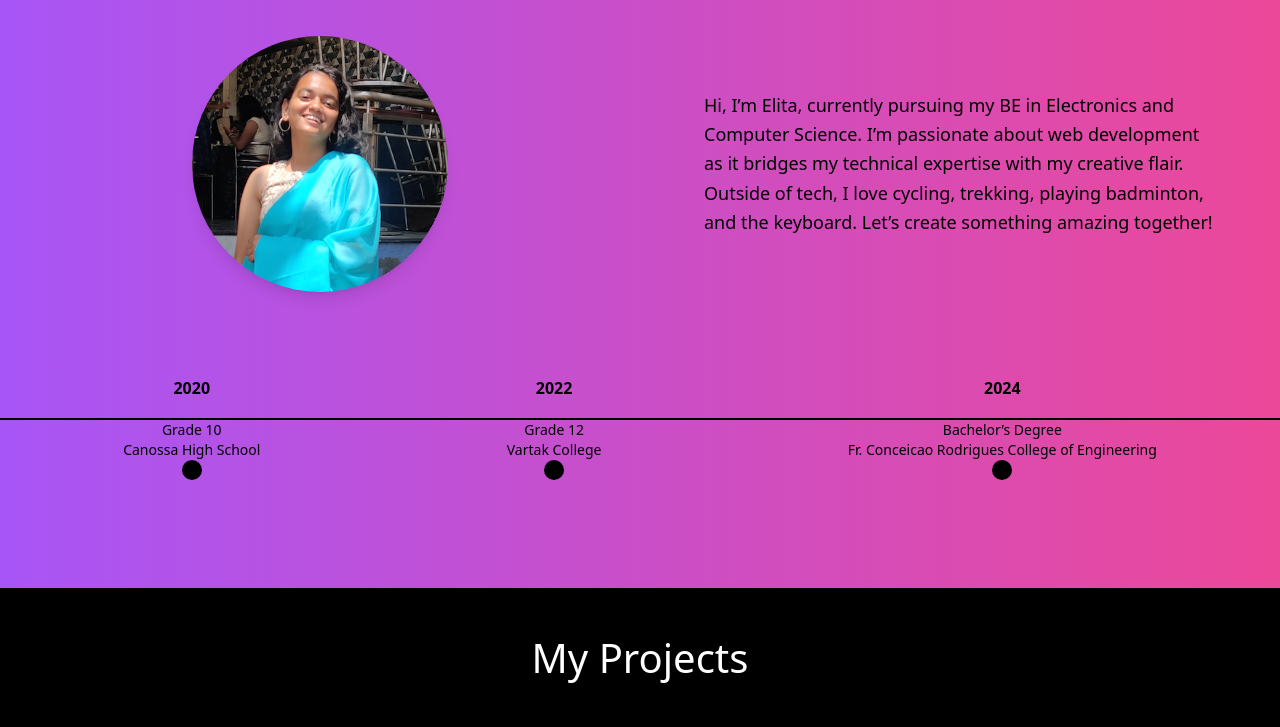
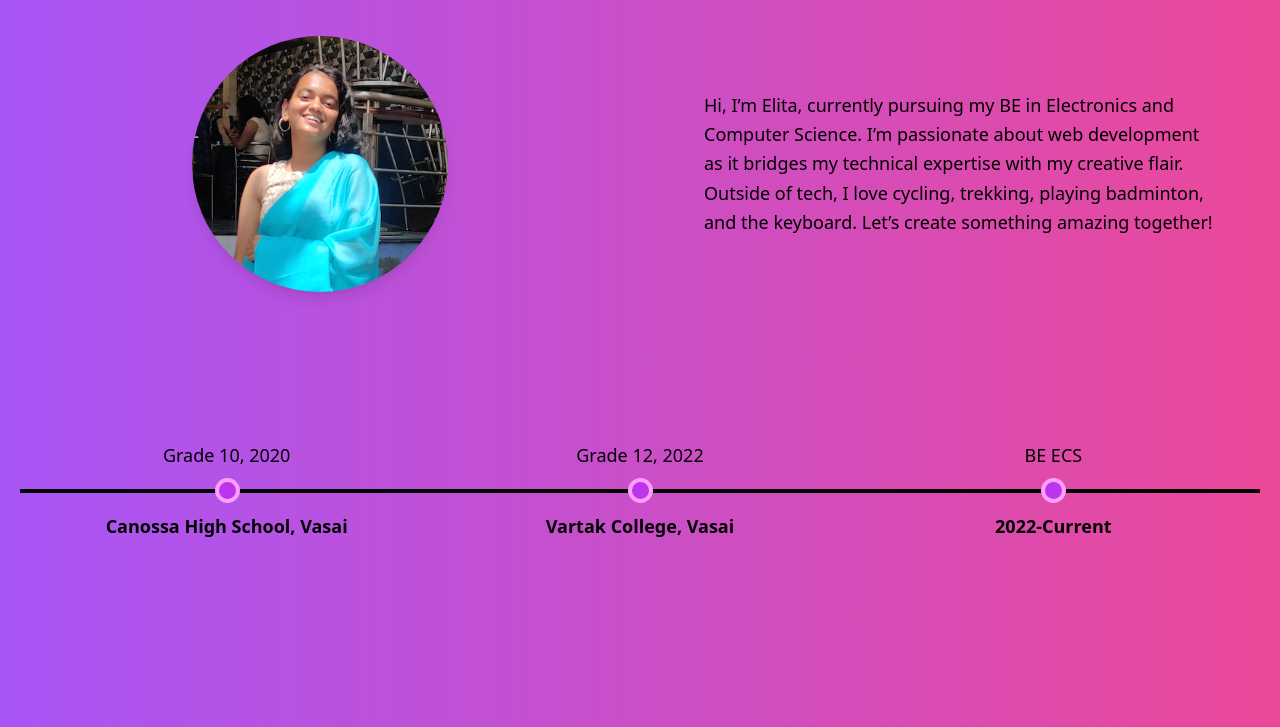
Before and after one commit to ELITE-DEV-22/portfolio, a React (Create React App) app: page / in a window 1280 px wide. Shown: the part 908-1635 px from the top of the page. Built offline with nearby package versions, Linux system fonts and the light colour scheme.

Commit message:
Tweak the timeline
Corrected the timeline

```diff
--- a/package.json
+++ b/package.json
@@ -13,6 +13,7 @@
     "react-intersection-observer": "^9.13.1",
     "react-scripts": "5.0.1",
     "react-scroll": "^1.9.0",
+    "swiper": "^11.1.14",
     "web-vitals": "^2.1.4"
   },
   "scripts": {
--- a/src/components/timeline.css
+++ b/src/components/timeline.css
@@ -1,41 +1,83 @@
-.timeline-container {
-    position: relative;
-    display: flex;
-    align-items: flex-start; /* Align items at the top */
-    justify-content: space-around; /* Space points evenly */
-    margin-top: 20px; /* Add margin for better spacing */
+body {
+  background: #e8eeff;
 }
 
-  .timeline-line {
-    position: absolute;
-    width: 100%; /* Full width */
-    height: 2px; /* Line thickness */
-    background: black; /* Line color */
-    top: 50%; /* Center the line vertically */
-    z-index: 0; /* Place line below the dots */
+#app {
+  padding: 50px 0;
 }
 
-  .timeline-point {
-    position: relative;
+.timeline {
+  margin: 50px 0;
+  list-style-type: none;
+  display: flex;
+  padding: 0;
   text-align: center;
-    opacity: 0; /* Start hidden */
-    transform: translateY(20px); /* Slide effect */
-    transition: opacity 0.6s ease, transform 0.6s ease; /* Animation effect */
-    z-index: 1; /* Place points above the line */
 }
 
-  .timeline-point.fade-in {
-    opacity: 1; /* Fade in */
-    transform: translateY(0); /* Slide to original position */
+.swiper-slide {
+  transition: all 200ms ease-in;
 }
 
-  .dot {
-    width: 20px; /* Dot size */
-    height: 20px; /* Dot size */
-    background: black; /* Dot color */
-    border-radius: 50%; /* Circle shape */
+.timestamp {
+  width: 100%; /* Allows flexible width for each slide */
+  margin-bottom: 20px;
+  padding: 0px 40px;
+  display: flex;
+  flex-direction: column;
+  justify-content: center;
+  align-items: center;
+  font-weight: 100;
+}
+
+.status {
+  padding: 0px 40px;
+  display: flex;
+  justify-content: center;
+  border-top: 4px solid #000000;
+  position: relative;
+  transition: all 200ms ease-in;
+}
+
+.status span {
+  font-weight: 600;
+  padding-top: 20px;
+}
+
+.status span:before {
+  content: '';
+  width: 25px;
+  height: 25px;
+  background-color: #bb35ec;
+  border-radius: 50%; /* Keeps the circle perfectly round */
+  border: 4px solid #ff9efd;
   position: absolute;
-    top: 100%; /* Move dot below the parent */
-    left: 50%; /* Center dot horizontally */
-    transform: translateX(-50%); /* Center dot horizontally */
+  top: -15px;
+  left: calc(50% - 12px); /* Centers the circle relative to the element */
+  transition: all 200ms ease-in;
 }
+
+.swiper-control {
+  text-align: right;
+}
+
+.swiper-container {
+  width: 100%;
+  height: 250px;
+  margin: 50px 0;
+  overflow: hidden;
+  padding: 0 20px 30px 20px;
+}
+
+.swiper-slide {
+  width: 200px; /* Default slide width */
+  text-align: center;
+  font-size: 18px;
+}
+
+.swiper-slide:nth-child(2n) {
+  width: 40%; /* Wider width for every 2nd slide */
+}
+
+.swiper-slide:nth-child(3n) {
+  width: 20%; /* Narrower width for every 3rd slide */
+}
--- a/src/components/timeline.js
+++ b/src/components/timeline.js
@@ -1,54 +1,57 @@
-import React, { useEffect, useState } from "react";
+import React, { useEffect } from "react";
+import Swiper from "swiper";
+import "swiper/css";
+import "swiper/css/navigation";
+import "swiper/css/pagination";
 import "./timeline.css";
 
-const Timeline = () => {
-  const [isVisible, setIsVisible] = useState(false);
+const data = [
+  { dateLabel: "Grade 10, 2020", title: "Canossa High School, Vasai" },
+  { dateLabel: "Grade 12, 2022", title: "Vartak College, Vasai" },
+  { dateLabel: "BE ECS", title: "2022-Current" },
+];
 
+const HorizontalTimeline = () => {
   useEffect(() => {
-    const handleScroll = () => {
-      const timeline = document.getElementById("timeline");
-      const timelinePosition = timeline.getBoundingClientRect().top;
-      const windowHeight = window.innerHeight;
-
-      // Check if the timeline is in view
-      if (timelinePosition < windowHeight) {
-        setIsVisible(true);
-        window.removeEventListener("scroll", handleScroll); // Remove listener after it's visible
-      }
-    };
-
-    window.addEventListener("scroll", handleScroll);
-    return () => {
-      window.removeEventListener("scroll", handleScroll);
-    };
+    const swiper = new Swiper(".swiper-container", {
+      slidesPerView: 3,
+      grabCursor: true,
+      navigation: {
+        nextEl: ".next-slide",
+        prevEl: ".prev-slide",
+      },
+      pagination: {
+        el: ".swiper-pagination",
+        clickable: true,
+      },
+    });
   }, []);
 
   return (
-    <div className="timeline-container py-16" id="timeline">
-      <div className="timeline-line"></div>
-
-      <div className={`timeline-point ${isVisible ? 'fade-in' : ''}`}>
-        <div className="dot"></div>
-        <div className="year font-bold mb-2">2020</div>
-        <div className="grade text-sm mt-5">Grade 10</div>
-        <div className="school text-sm">Canossa High School</div>
-      </div>
-
-      <div className={`timeline-point ${isVisible ? 'fade-in' : ''}`}>
-        <div className="dot"></div>
-        <div className="year font-bold mb-2">2022</div>
-        <div className="grade text-sm mt-5">Grade 12</div>
-        <div className="school text-sm">Vartak College</div>
-      </div>
-
-      <div className={`timeline-point ${isVisible ? 'fade-in' : ''}`}>
-        <div className="dot"></div>
-        <div className="year font-bold mb-2">2024</div>
-        <div className="grade text-sm mt-5">Bachelor’s Degree</div>
-        <div className="school text-sm">Fr. Conceicao Rodrigues College of Engineering</div>
+    <div id="app" className="container">
+      <div className="row">
+        <div className="col-md-12">
+          <div className="swiper-container">
+            <div className="swiper-control"></div>
+            <div className="swiper-wrapper timeline">
+              {data.map((item, index) => (
+                <div className="swiper-slide" key={index}>
+                  <div className="timestamp">
+                    <span className="date">{item.dateLabel}</span>
+                  </div>
+                  <div className="status">
+                    <span>{item.title}</span>
+                  </div>
+                </div>
+              ))}
+            </div>
+            {/* Add Pagination */}
+            <div className="swiper-pagination"></div>
+          </div>
+        </div>
       </div>
     </div>
   );
 };
 
-export default Timeline;
+export default HorizontalTimeline;
```
Also changed, not shown: 1 other file (tests, documents, lock files or other folders). Lines whose indentation alone changed are shown as unchanged.
